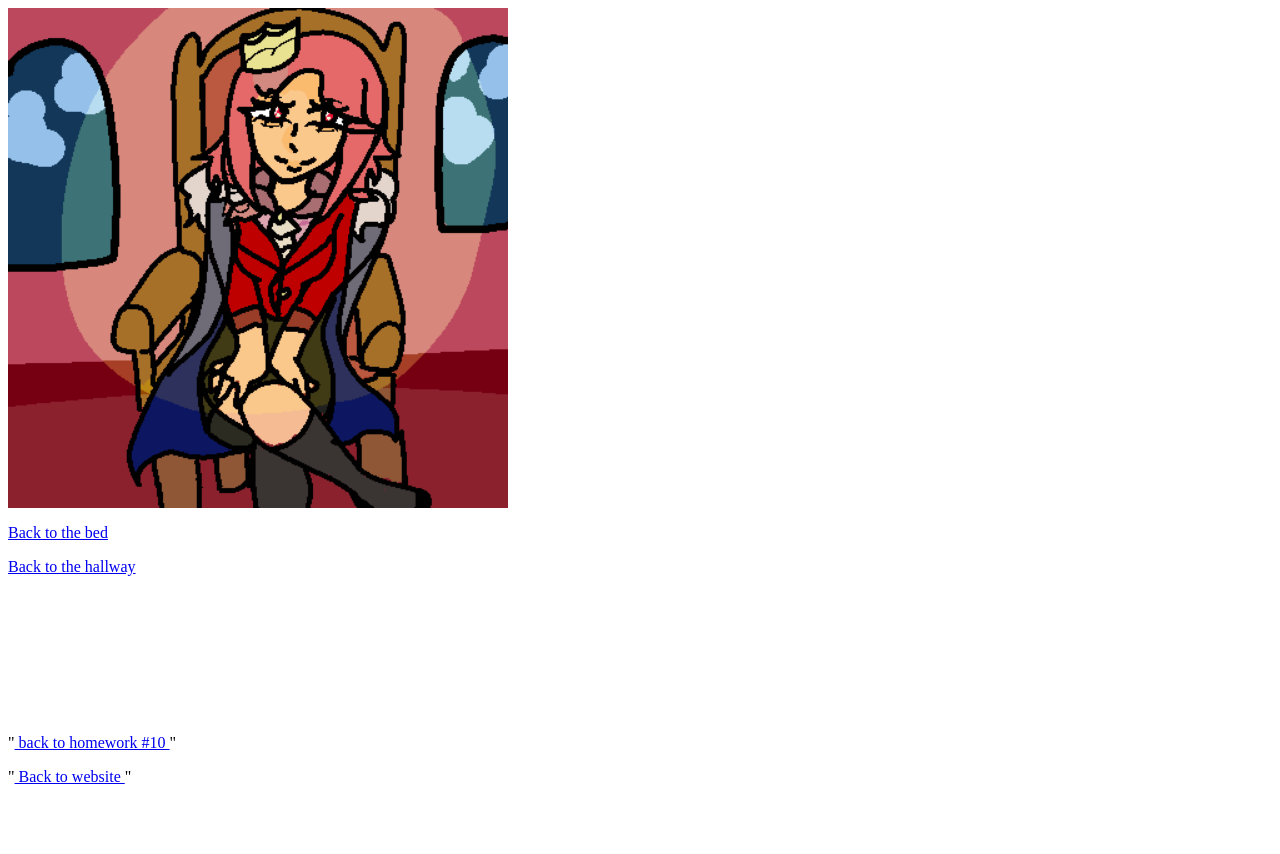
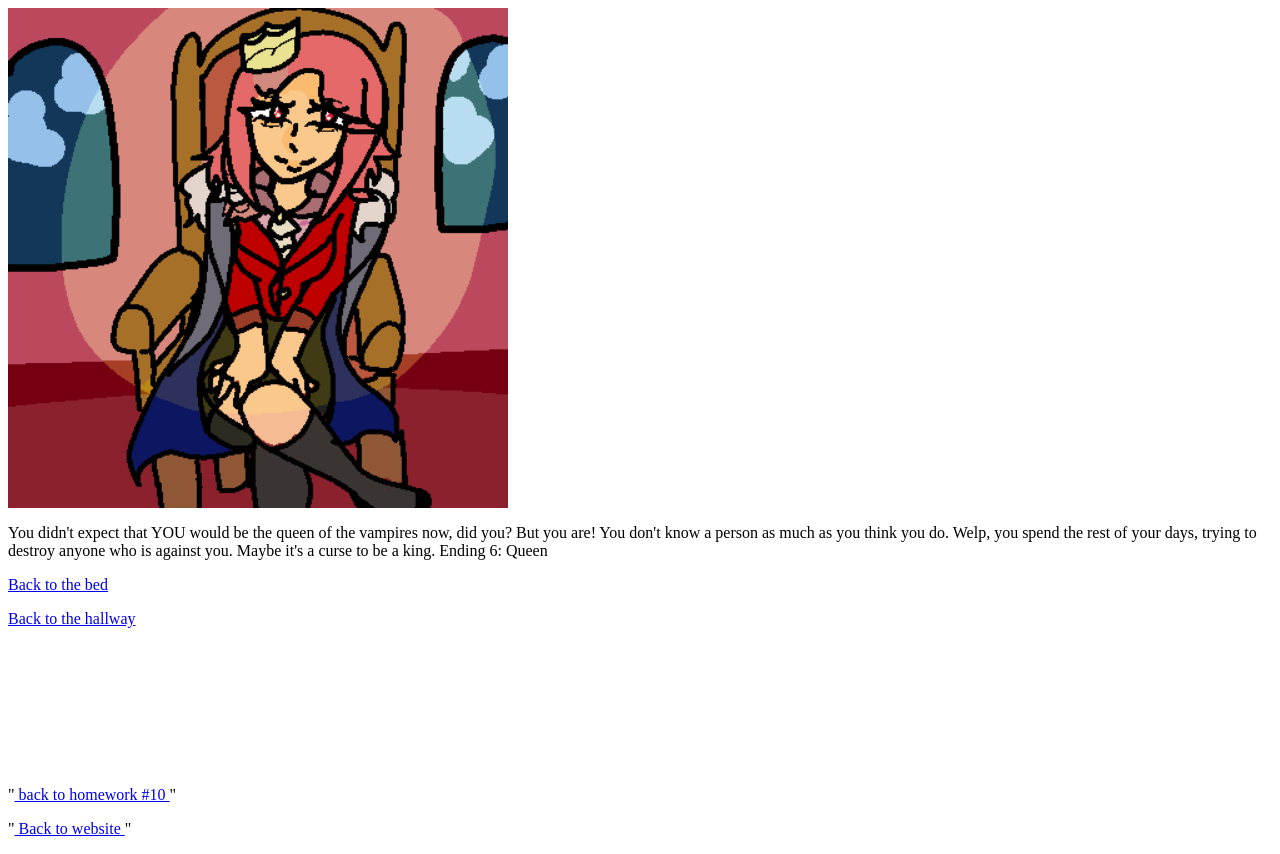
Before and after one commit to EmiIsHungry/Queen.html, a plain HTML site: page index.html in a window 1280 px wide. Before the commit the page ends 802 px from the top, so only its background shows below. Drawn offline with Linux system fonts and the light colour scheme.

Commit message:
Update index.html

```diff
--- a/index.html
+++ b/index.html
@@ -4,7 +4,7 @@
   </head>
   <body>
     <img src="queen.png" width ="500" height= "500" alt=" story"/>
-    <p>  </p>
+    <p> You didn't expect that YOU would be the queen of the vampires now, did you? But you are! You don't know a person as much as you think you do. Welp, you spend the rest of your days, trying to destroy anyone who is against you. Maybe it's a curse to be a king. Ending 6: Queen </p>
     <p>  <a href= https://emiishungry.github.io/final.html/> Back to the bed</a> </p>
     <p>  <a href= https://emiishungry.github.io/scene6.html/ > Back to the hallway</a> </p>
     <br>
```
